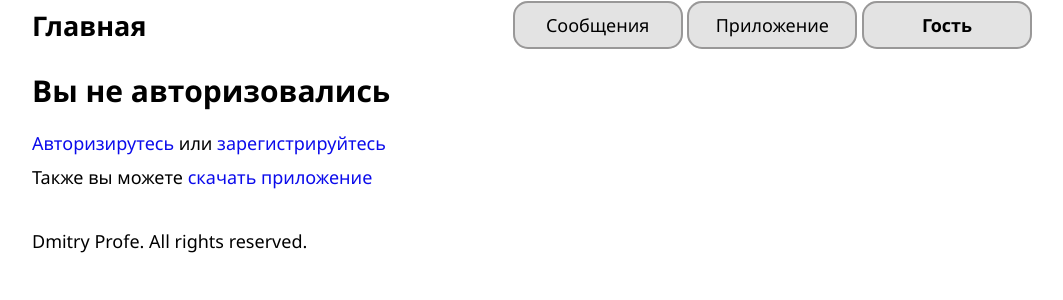
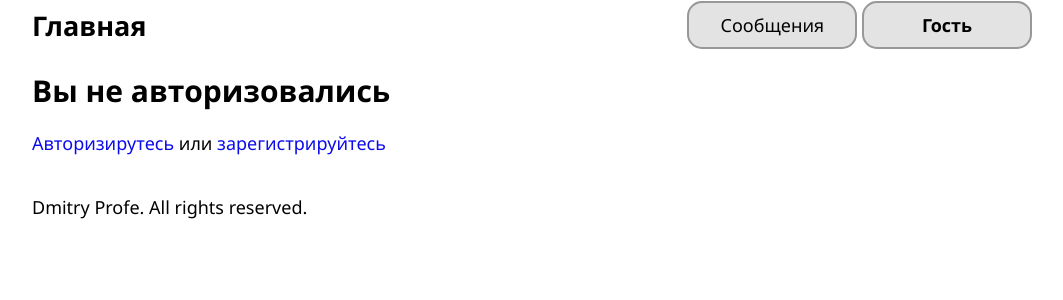
Before and after one commit to dprofe07/flaskMessenger, a Flask app: page / in a window 1280 px wide. Shown: the top 300 px of the page, without its empty margins (108-1171 px from the left). Run offline with Flask 2, Linux system fonts and the light colour scheme; data that the repository does not hold is empty.

Commit message:
remove app

```diff
--- a/app.py
+++ b/app.py
@@ -5,7 +5,7 @@ import json
 import time
 
 import prettytable
-from flask import Flask, render_template, request, redirect, flash, send_file, url_for
+from flask import Flask, render_template, request, redirect, flash, send_file, url_for, make_response, abort
 from flask_socketio import SocketIO, join_room, rooms
 
 from base_functions import BaseFunctions
@@ -571,11 +571,14 @@ def page_join_chat():
 
 @app.route(storage.prefix + '/download-app')
 def page_download_app():
+    abort(404)
+    return
     return send_file('static/messenger_app.apk', as_attachment=True)
 
 
 @app.route(storage.prefix + '/about-app')
 def page_about_app():
+    abort(404)
     return render_template(
         'about-app.html',
         user=User.get_from_cookies(request),
--- a/templates/base.html
+++ b/templates/base.html
@@ -25,7 +25,7 @@
                         <nav class="menu-left">
                             <ul>
                                 <li><a href="{{ url_for('page_index') }}">Сообщения</a></li>
-                                <li><a href="{{ url_for('page_about_app') }}">Приложение</a></li>
+                                <!--<li><a href="{{ url_for('page_about_app') }}">Приложение</a></li>-->
                                 {% if user %}
                                     <li><a href="{{ url_for('page_index') }}"><b>{{ user.login }}<!-- [Настройки]--></b></a>
                                         <ul>
--- a/templates/guest.html
+++ b/templates/guest.html
@@ -9,7 +9,7 @@
 <h1>Вы не авторизовались</h1>
 <span><a class="local" href="{{ url_for('page_auth') }}">Авторизирутесь</a>
     или <a class="local" href="{{ url_for('page_signup') }}">зарегистрируйтесь</a></span>
-<span>Также вы можете <a href="{{ url_for('page_download_app') }}">скачать приложение</a></span>
+<!--<span>Также вы можете <a href="{{ url_for('page_download_app') }}">скачать приложение</a></span>-->
 
 {% endblock %}
 {% endblock %}
```
